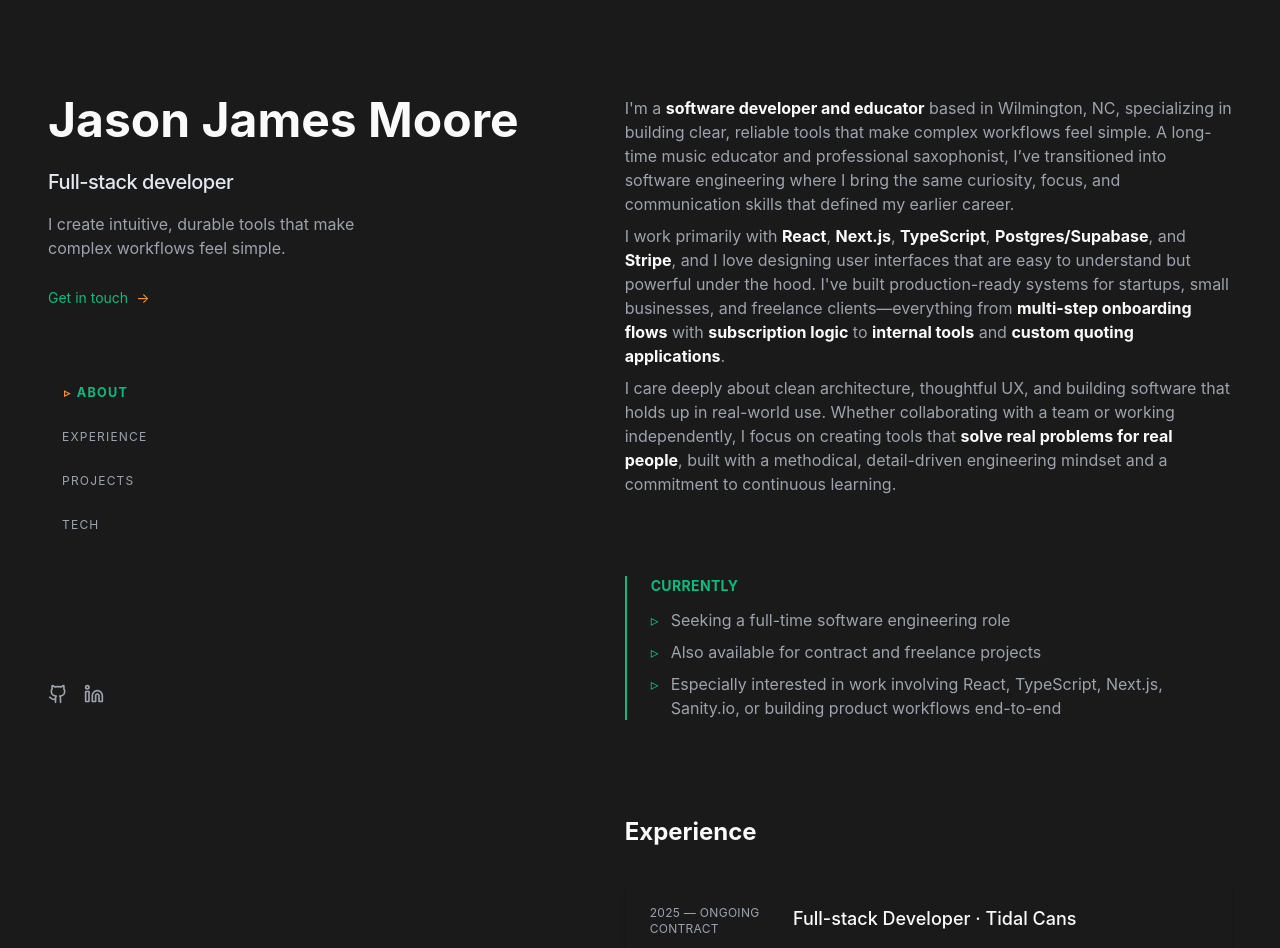
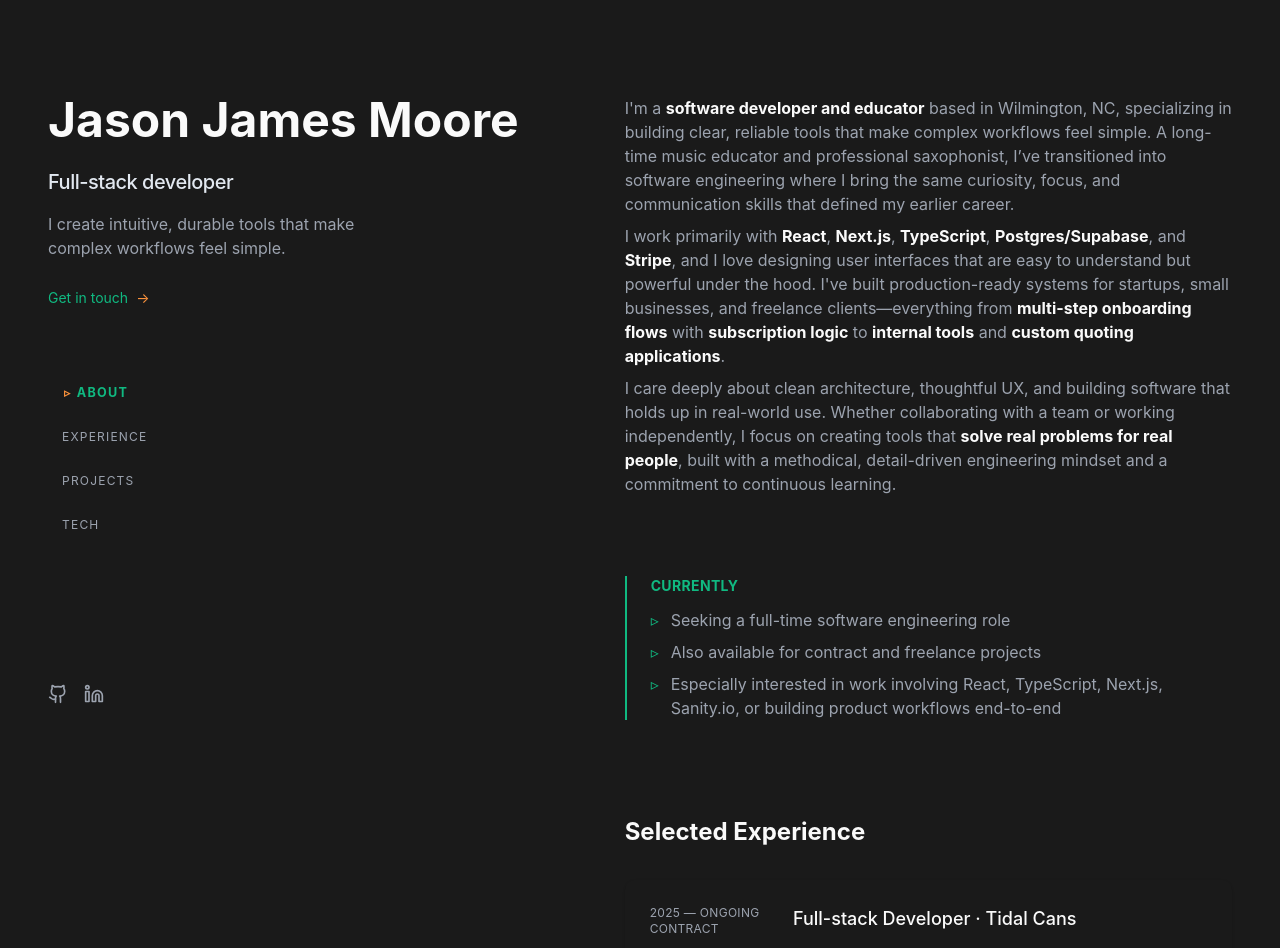
Before and after one commit to jasonjamesmoore/jason-james-moore, a Next.js app in the folder dev/: page / in a window 1280 px wide. Shown: the top 948 px of the page. Built offline with nearby package versions, Linux system fonts and the light colour scheme.

Commit message:
Section title change

```diff
--- a/dev/src/pages/index.tsx
+++ b/dev/src/pages/index.tsx
@@ -176,7 +176,7 @@
 
         {/* Experience */}
         <section id="experience" className="scroll-mt-24 space-y-8">
-          <h2 className="text-2xl font-bold text-[#fafafa]">Experience</h2>
+          <h2 className="text-2xl font-bold text-[#fafafa]">Selected Experience</h2>
 
           <div className="space-y-12">
             <ExperienceCard
```
